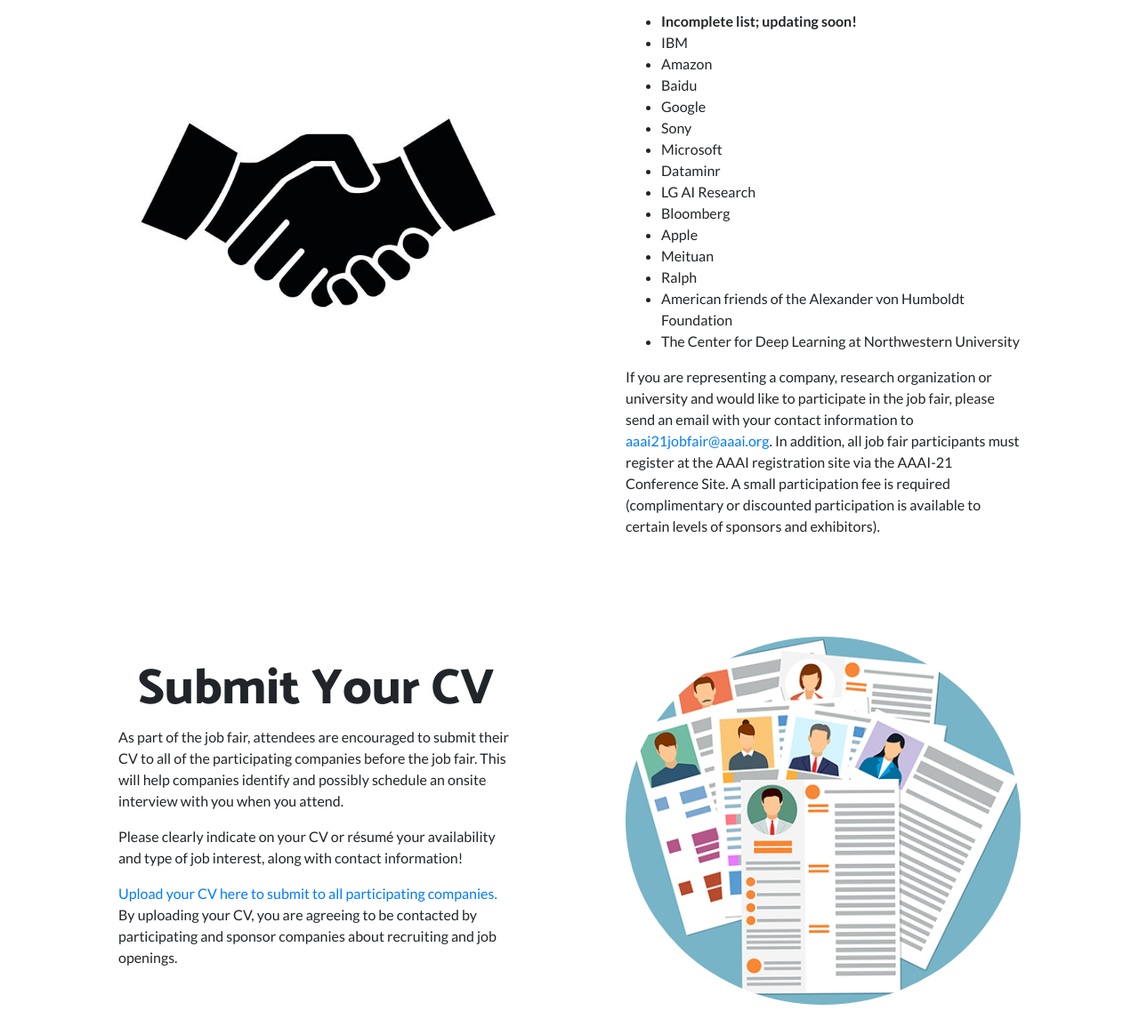
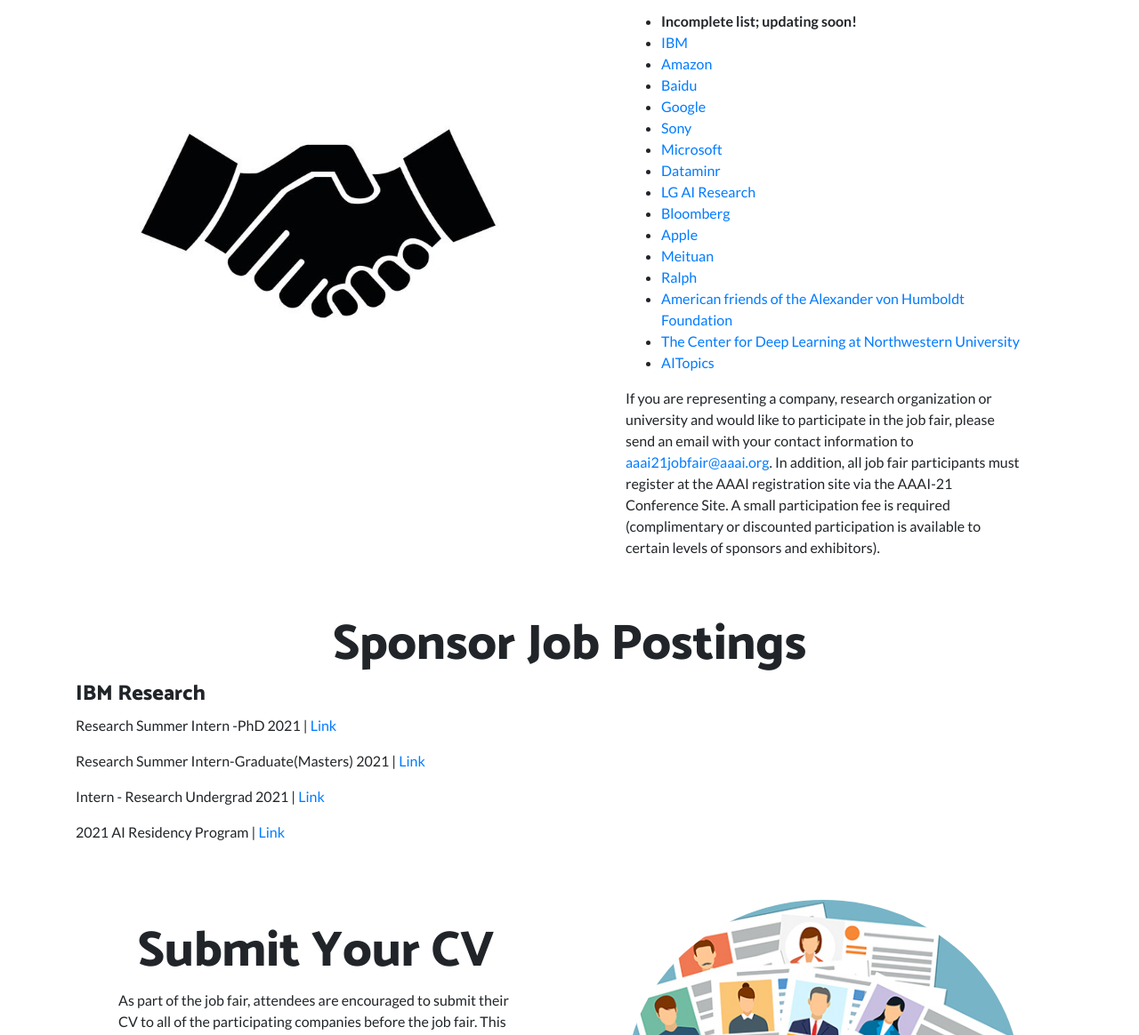
Before and after one commit to aaaijobfair/aaaijobfair.github.io, a plain HTML site: page index.html in a window 1280 px wide. Shown: the part 1548-2712 px from the top of the page at 89% size. Drawn offline with Linux system fonts and the light colour scheme.

Commit message:
add participant links and IBM postings

```diff
--- a/index.html
+++ b/index.html
@@ -131,20 +131,21 @@
                             </p>
                             <ul>
                                 <li><strong>Incomplete list; updating soon!</strong></li>
-                                <li>IBM</li>
-                                <li>Amazon</li>
-                                <li>Baidu</li>
-                                <li>Google</li>
-                                <li>Sony</li>
-                                <li>Microsoft</li>
-                                <li>Dataminr</li>
-                                <li>LG AI Research</li>
-                                <li>Bloomberg</li>
-                                <li>Apple</li>
-                                <li>Meituan</li>
-                                <li>Ralph</li>
-                                <li>American friends of the Alexander von Humboldt Foundation</li>
-                                <li>The Center for Deep Learning at Northwestern University</li>
+                                <li><a href="https://ibm.biz/aaai2021">IBM</a></li>
+                                <li><a href="https://www.amazon.science/">Amazon</a></li>
+                                <li><a href="https://www.baidu.com/">Baidu</a></li>
+                                <li><a href="https://research.google/">Google</a></li>
+                                <li><a href="https://www.sony.net/SonyInfo/sony_ai/">Sony</a></li>
+                                <li><a href="https://www.microsoft.com/en-us/research/">Microsoft</a></li>
+                                <li><a href="https://dataminr.com/aaai">Dataminr</a></li>
+                                <li><a href="https://www.lgresearch.ai/">LG AI Research</a></li>
+                                <li><a href="https://www.techatbloomberg.com/">Bloomberg</a></li>
+                                <li><a href="https://machinelearning.apple.com/">Apple</a></li>
+                                <li><a href="https://about.meituan.com/en">Meituan</a></li>
+                                <li><a href="https://www.withralph.com/">Ralph</a></li>
+                                <li><a href="https://www.humboldt-foundation.de/en/">American friends of the Alexander von Humboldt Foundation</a></li>
+                                <li><a href="https://www.mccormick.northwestern.edu/research/deep-learning/">The Center for Deep Learning at Northwestern University</a></li>
+                                <li><a href="https://aitopics.org/search">AITopics</a></li>
                             </ul>
                             </ul>
                             <p>If you are representing a company, research organization or university and would like to participate in the job fair, please send an email with your contact information to <a href="mailto:aaai21jobfair@aaai.org">aaai21jobfair@aaai.org</a>. In addition, all job fair participants must register at the AAAI registration site via the AAAI-21 Conference Site. A small participation fee is required (complimentary or discounted participation is available to certain levels of sponsors and exhibitors).</p>
@@ -153,7 +154,21 @@
                 </div>
             </div>
         </section>
+        <section>
+            <div class="container">
+                <div class="row align-items-center" id="submit">
+                    <div class="col-lg-12">
+                        <h2 class="display-4 text-center">Sponsor Job Postings</h2>
+                        <h4>IBM Research</h4>
+                        <p>Research Summer Intern -PhD 2021 | <a href="https://careers.ibm.com/ShowJob/Id/955999/Research%20Summer%20Intern%20%20%20PhD%202021", target="blank">Link</a></p>
+                        <p>Research Summer Intern-Graduate(Masters) 2021 | <a href="https://careers.ibm.com/ShowJob/Id/955994/Research%20Summer%20Intern%20Graduate%20(Masters)%202021", target="blank">Link</a>
+                        <p>Intern - Research Undergrad 2021 | <a href="https://careers.ibm.com/ShowJob/Id/955992/Intern%20%20%20Research%20Undergrad%202021", target="blank">Link</a></p>
+                        <p>2021 AI Residency Program | <a href="https://careers.ibm.com/ShowJob/Id/1019931/IBM%20Research%20AI%20Residency%20Program", target="blank">Link</a></p>
 
+                    </div>
+                </div>
+            </div>
+        </section>
         <section>
             <div class="container">
                 <div class="row align-items-center" id="submit">
```
